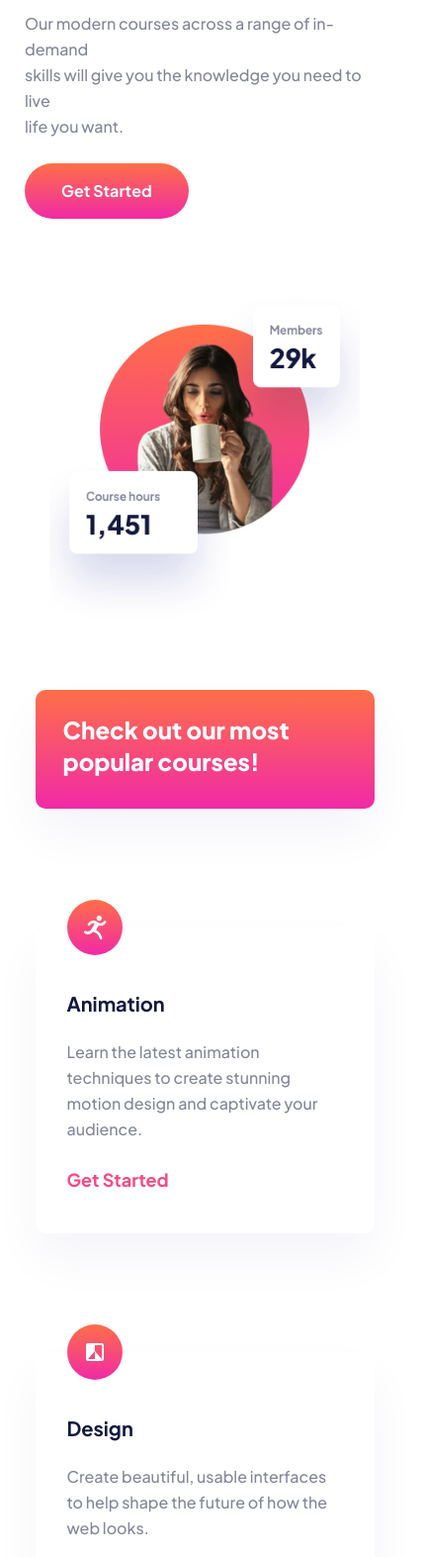
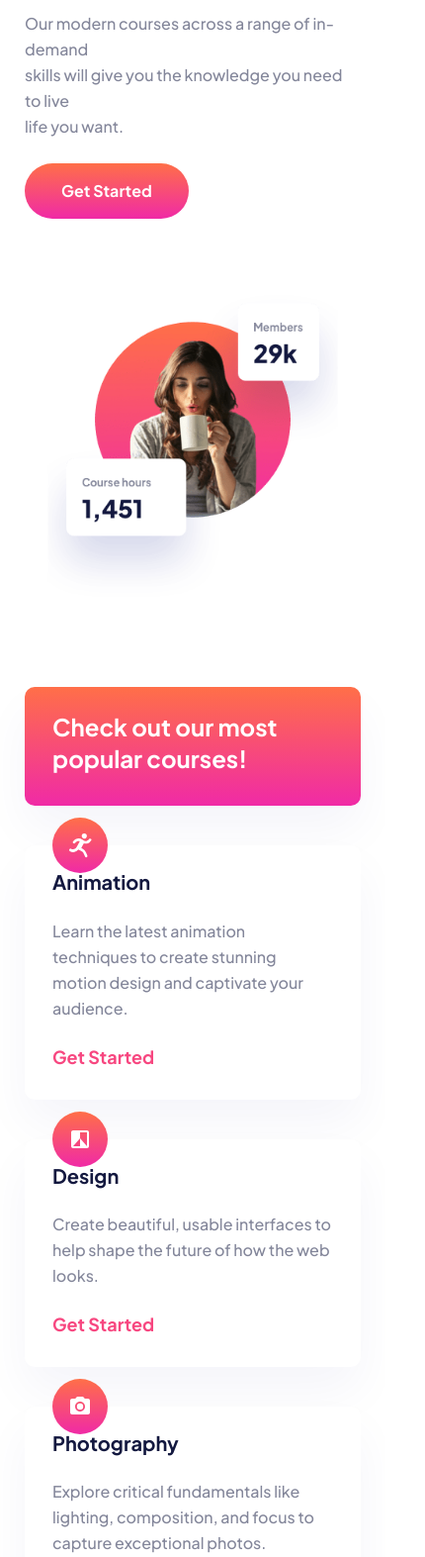
Before and after one commit to KunstGelder/CSS-Advanced, a plain HTML site: page starter-code/index.html in a window 390 px wide. Shown: the part 254-1827 px from the top of the page at 99% size, 430 px wide, since content can reach past the window. Drawn offline with Linux system fonts and the light colour scheme.

Commit message:
Update style.css
Alle feedback verwerkt: layout is nu responsive en mobielvriendelijk.

```diff
--- a/starter-code/style/style.css
+++ b/starter-code/style/style.css
@@ -1,3 +1,4 @@
+/* ========== BASE (Mobile-first) ========== */
 :root {
   --Light-purple: #666ca3;
   --dark-blue: #13183f;
@@ -21,9 +22,7 @@
   linear-gradient(180deg, #4851ff -54.32%, #f02aa6 100%);
 }
 
-  *,
-  *::before,
-  *::after {
+* {
   margin: 0;
   padding: 0;
   box-sizing: border-box;
@@ -33,42 +32,45 @@
   font-family: "Plus Jakarta Sans", sans-serif;
   overflow-x: hidden;
 }
+
 .container {
-    width: 1440px;
+  width: 100%;
+  max-width: 414px;
+  padding: 0 25px;
   margin: 0 auto;
-    padding: 0 300px 0 165px;
 }
+
 h1 {
+  font-size: 40px;
+  line-height: 50.4px;
   color: var(--dark-blue);
-    font-size: 56px;
   font-weight: 800;
-    line-height: 70.56px;
 }
+
 h3 {
-    font-size: 32px;
-    font-weight: 800;
-    line-height: 40px;
+  font-size: 24px;
+  line-height: 32px;
   color: var(--white);
 }
+
 h4 {
+  font-size: 20px;
+  line-height: 25.2px;
   color: var(--dark-blue);
-    font-size: 24px;
-    font-weight: 800px;
-    line-height: 30px;
 }
 
 .paragraph {
+  font-size: 16px;
+  line-height: 26px;
   color: var(--gray);
-    font-size: 18px;
-    font-weight: 500;
-    line-height: 28px;
 }
+
 .button {
+  font-size: 16px;
   font-weight: 700;
-    line-height: 28px;
-    font-size: 18px;
-    padding: 19px 31px 16px 32px;
-    color: rgb(255, 255, 255);
+  line-height: 26px;
+  padding: 15px 37px;
+  color: #fff;
   text-decoration: none;
   text-align: center;
   display: inline-block;
@@ -77,7 +79,6 @@
 
 .button-blue {
   background-color: var(--dark-blue);
-    padding: 14px 32px;
 }
 .button-blue:hover {
   background: var(--Light-purple);
@@ -89,6 +90,7 @@
 .button-gradient:hover {
   background: var(--light-grd-purple);
 }
+
 .button-purple {
   background: var(--gradient-purple);
 }
@@ -96,7 +98,132 @@
   background: var(--light-grd-purple);
 }
 
+header {
+  padding: 22px 0;
+}
+
+.text1 {
+  display: flex;
+  justify-content: space-between;
+  align-items: center;
+}
+
+.main-header {
+  margin: 38px 0 20px;
+}
+
+.text2 {
+  max-width: 343px;
+}
+
+.text2 .paragraph {
+  margin: 26px 0 24px;
+}
+
+.mobile-img {
+  display: block;
+  width: 100%;
+  margin-top: 70px;
+}
+.mobile-img img {
+  width: 100%;
+}
+
+.courses {
+  margin: 80px 0;
+}
+
+.info {
+  display: grid;
+  grid-template-columns: 1fr;
+  gap: 40px;
+}
+
+.description {
+  border-radius: 10px;
+  background: var(--white);
+  padding: 24px 29px 32px 28px;
+  box-shadow: 0px 25px 50px rgba(6, 22, 141, 0.044);
+  position: relative;
+}
+.description > img {
+  position: absolute;
+  top: 0;
+  transform: translateY(-50%);
+}
+.description:first-child {
+  background: var(--gradient-pink);
+}
+
+.card-link {
+  color: var(--pink);
+  font-weight: 700;
+  font-size: 18px;
+  text-decoration: none;
+}
+.description .paragraph {
+  margin: 24px 0;
+}
+
+footer {
+  background: var(--dark-blue);
+  display: flex;
+  justify-content: space-between;
+  align-items: center;
+  padding: 36px 16px;
+}
+
 body:after {
+  display: none;
+}
+
+/* ========== DESKTOP STYLES (min-width) ========== */
+@media screen and (min-width: 1024px) {
+  .container {
+    max-width: 1440px;
+    padding: 0 300px 0 165px;
+  }
+
+  h1 {
+    font-size: 56px;
+    line-height: 70.56px;
+  }
+
+  h3 {
+    font-size: 32px;
+    line-height: 40px;
+  }
+
+  h4 {
+    font-size: 24px;
+    line-height: 30px;
+  }
+
+  .paragraph {
+    font-size: 18px;
+    line-height: 28px;
+  }
+
+  .button {
+    font-size: 18px;
+    line-height: 28px;
+    padding: 19px 31px 16px 32px;
+  }
+
+  .main-header {
+    margin-bottom: 240px;
+  }
+
+  .text2 {
+    max-width: 457px;
+  }
+
+  .mobile-img {
+    display: none;
+  }
+
+  body:after {
+    display: block;
     content: url(../assets/image-hero-desktop.png);
     position: absolute;
     right: 0;
@@ -107,160 +234,12 @@
     z-index: -1;
   }
 
-  header {
-    padding: 24px 0 170px;
-  }
-  .text1 {
-    display: flex;
-    justify-content: space-between;
-    align-items: center;
-  }
-
-  /* section 1 */
-  .main-header {
-    margin-bottom: 240px;
-  }
-  .text2 {
-    max-width: 457px;
-  }
-  .text2 .paragraph {
-    margin: 29px 0 40px;
-  }
-  .mobile-img {
-    display: none;
-    max-width: 70%;
-    min-width: 325px;
-    margin-top: 45px;
-    margin: 0 auto;
-  }
-
-  .mobile-img img {
-    width: 100%;
-  }
-
-  /* section 2 */
-
-  .courses {
-    margin-bottom: 140px;
-  }
-
   .info {
-    display: grid;
-    justify-content: center;
     grid-template-columns: repeat(3, 350px);
     gap: 80px 30px;
   }
 
-  .description {
-    border-radius: 15px;
-    background: var(--white);
-    box-shadow: 0px 25px 50px rgba(6, 22, 141, 0.0442381);
-    padding: 64px 32px 40px 32px;
-    position: relative;
-  }
-
-  .description > img {
-    position: absolute;
-    top: 0;
-    transform: translateY(-50%);
-  }
-
-  .description:first-child {
-    background: var(--gradient-pink);
-  }
-
-  .card-link {
-    color: var(--pink);
-    font-weight: 700;
-    font-size: 18px;
-    line-height: 28px;
-    text-decoration: none;
-  }
-
-  .description .paragraph {
-    margin: 24px 0px;
-  }
-
-  /* footer */
   footer {
-    background: var(--dark-blue);
-    display: flex;
-    align-items: center;
-    justify-content: space-between;
     padding: 32px 165px;
   }
-
-  /* responsive design for mobile*/
-  @media screen and (max-width: 414px) {
-    body {
-      overflow-x: hidden;
 }
-    .container {
-      max-width: 414px;
-      padding: 0 25px;
-    }
-    h1 {
-      color: var(--dark-blue);
-      font-size: 40px;
-      line-height: 50.4px;
-    }
-    h3 {
-      font-size: 24px;
-      line-height: 32px;
-    }
-    h4 {
-      font-size: 20px;
-      line-height: 25.2px;
-    }
-
-    .paragraph {
-      font-size: 16px;
-      line-height: 26px;
-    }
-    .button {
-      line-height: 26px;
-      font-size: 16px;
-      padding: 15px 37px;
-    }
-    body:after {
-      display: none;
-    }
-    header {
-      padding: 22px 16px;
-    }
-    .main-header {
-      margin-bottom: 20px;
-      margin-top: 38px;
-    }
-    .text2 {
-      max-width: 343px;
-    }
-    .text2 .paragraph {
-      margin: 26px 0 24px;
-    }
-    .mobile-img {
-      display: block;
-      max-width: 100%;
-      margin-top: 70px;
-    }
-    .courses {
-      margin-bottom: 80px;
-    }
-
-    .info {
-      grid-template-columns: repeat(1, 343px);
-      gap: 40px;
-    }
-
-    .description {
-      border-radius: 10px;
-      margin: 40px 0px;
-    }
-    .description:first-child {
-      align-items: center;
-      padding: 24px 29px 32px 28px;
-    }
-    footer {
-      padding: 36px 16px;
-    }
-  }
```
Lines whose indentation alone changed are shown as unchanged.
